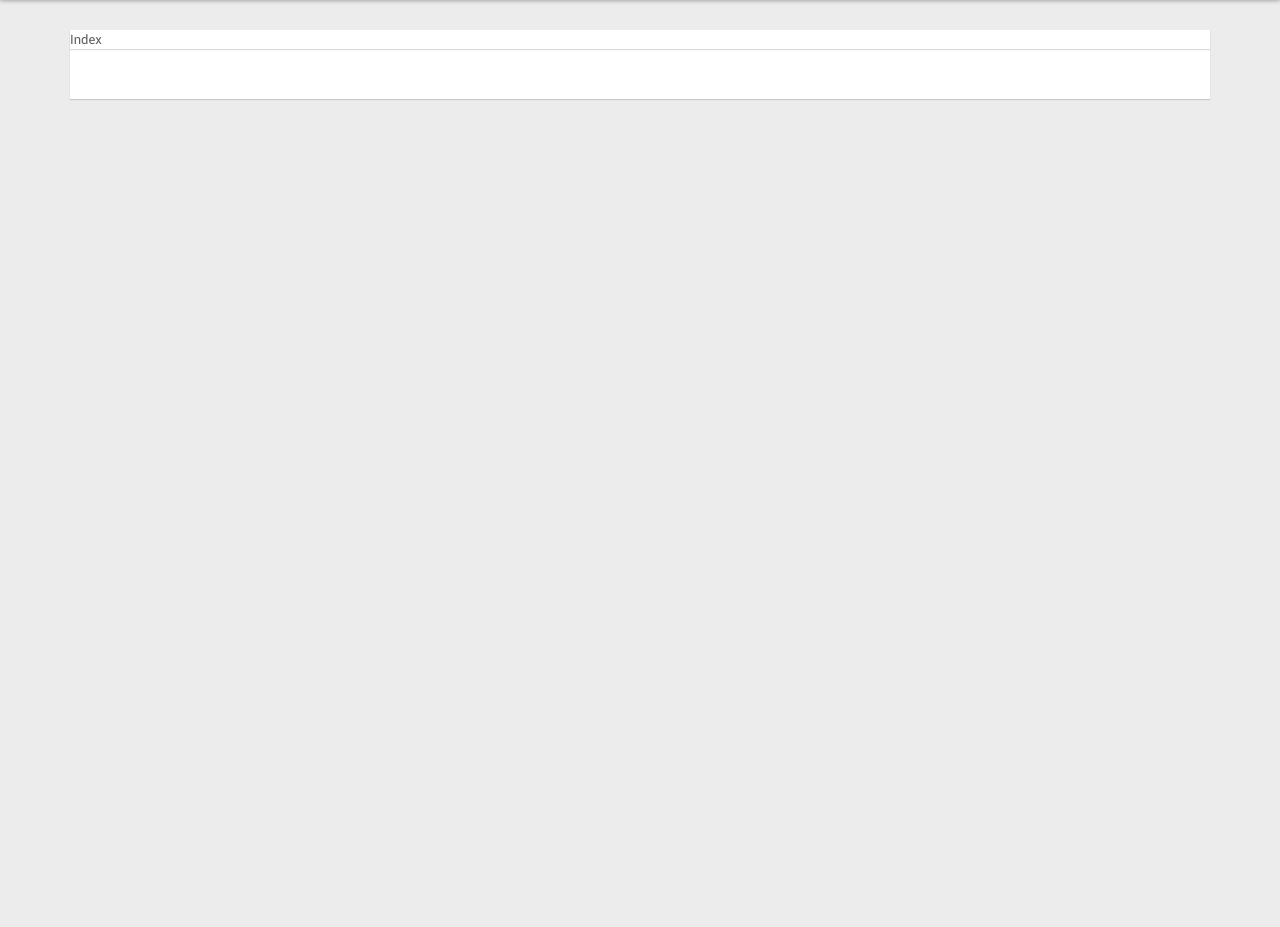
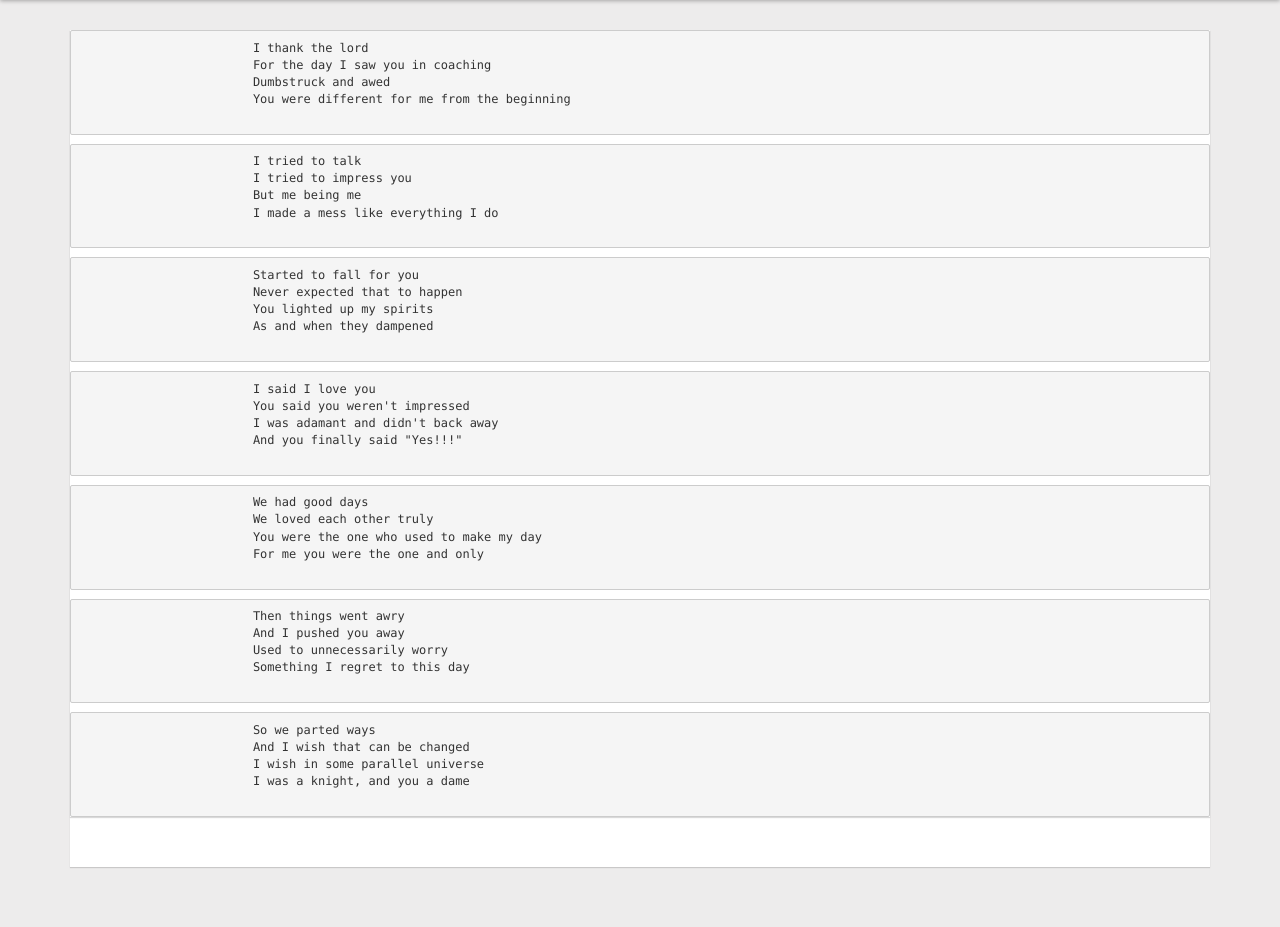
Before and after one commit to FerrumAquila/aetos-kodika, a Django app: a page that uses alpha_mike/templates/am-index.html in a window 1280 px wide. Shown: the part 65-992 px from the top of the page. Before the commit the page ends 165 px from the top, so only its background shows below. Run offline with Django 3.2, Linux system fonts and the light colour scheme; parts of the project's set-up code (start-up, migrations or seed data) failed here and were passed over; some libraries are stand-ins or nearby versions.

Commit message:
added logging and content

```diff
--- a/alpha_mike/templates/am-index.html
+++ b/alpha_mike/templates/am-index.html
@@ -6,7 +6,48 @@
         <div class="tab-content p-t-0">
             <div role="tabpanel" class="tab-pane active" id="">
                 <div class="card">
-                    <p>Index</p>
+                    <pre>
+                        I thank the lord
+                        For the day I saw you in coaching
+                        Dumbstruck and awed
+                        You were different for me from the beginning
+                    </pre>
+                    <pre>
+                        I tried to talk
+                        I tried to impress you
+                        But me being me
+                        I made a mess like everything I do
+                    </pre>
+                    <pre>
+                        Started to fall for you
+                        Never expected that to happen
+                        You lighted up my spirits
+                        As and when they dampened
+                    </pre>
+                    <pre>
+                        I said I love you
+                        You said you weren't impressed
+                        I was adamant and didn't back away
+                        And you finally said "Yes!!!"
+                    </pre>
+                    <pre>
+                        We had good days
+                        We loved each other truly
+                        You were the one who used to make my day
+                        For me you were the one and only
+                    </pre>
+                    <pre>
+                        Then things went awry
+                        And I pushed you away
+                        Used to unnecessarily worry
+                        Something I regret to this day
+                    </pre>
+                    <pre>
+                        So we parted ways
+                        And I wish that can be changed
+                        I wish in some parallel universe
+                        I was a knight, and you a dame
+                    </pre>
                 </div>
             </div>
         </div>
--- a/alpha_mike/views.py
+++ b/alpha_mike/views.py
@@ -1,8 +1,14 @@
 __author__ = 'ironeagle'
 
+import datetime
 
 from django.shortcuts import *
 
 
 def index(request):
+    with open('am_access.log', 'w+') as f:
+        f.write(str(request))
+        f.write('\n')
+        f.write(str(datetime.datetime.now()))
+        f.write('\n')
     return render(request, "am-index.html", {})
```
